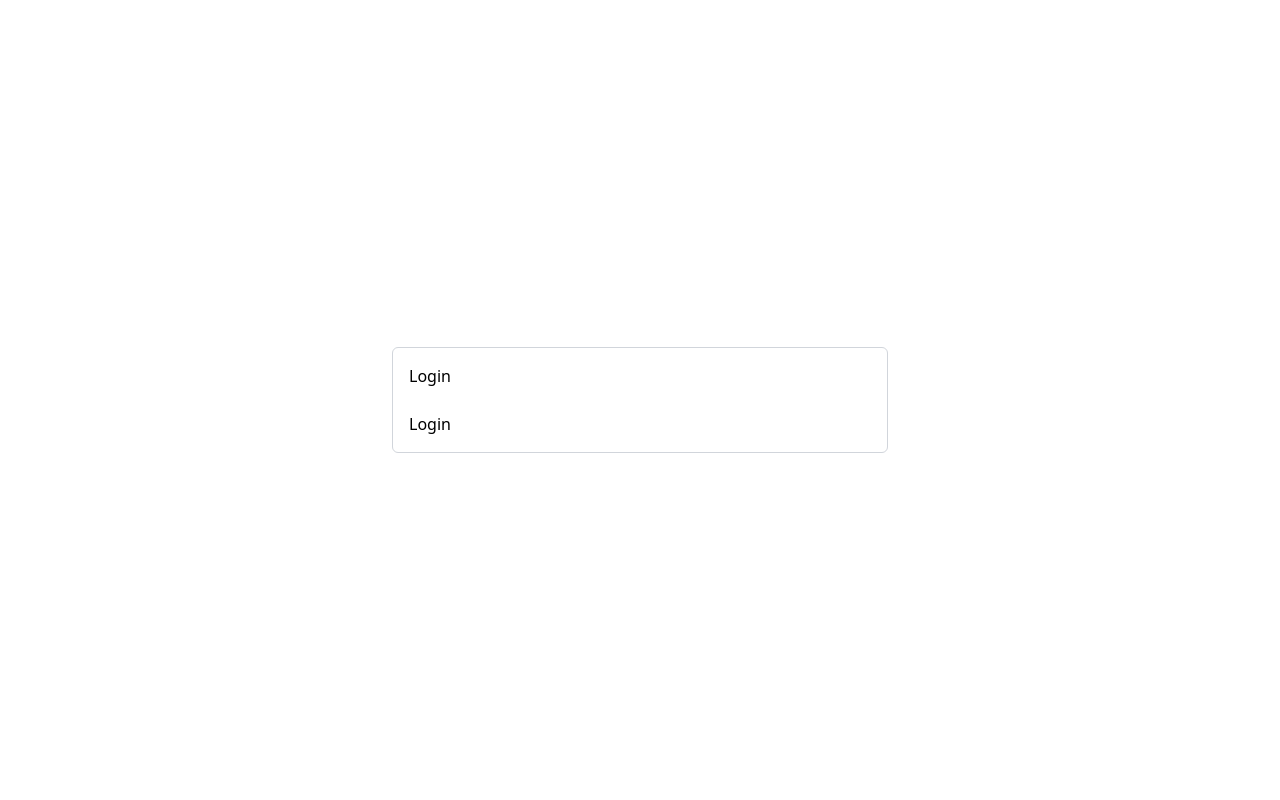
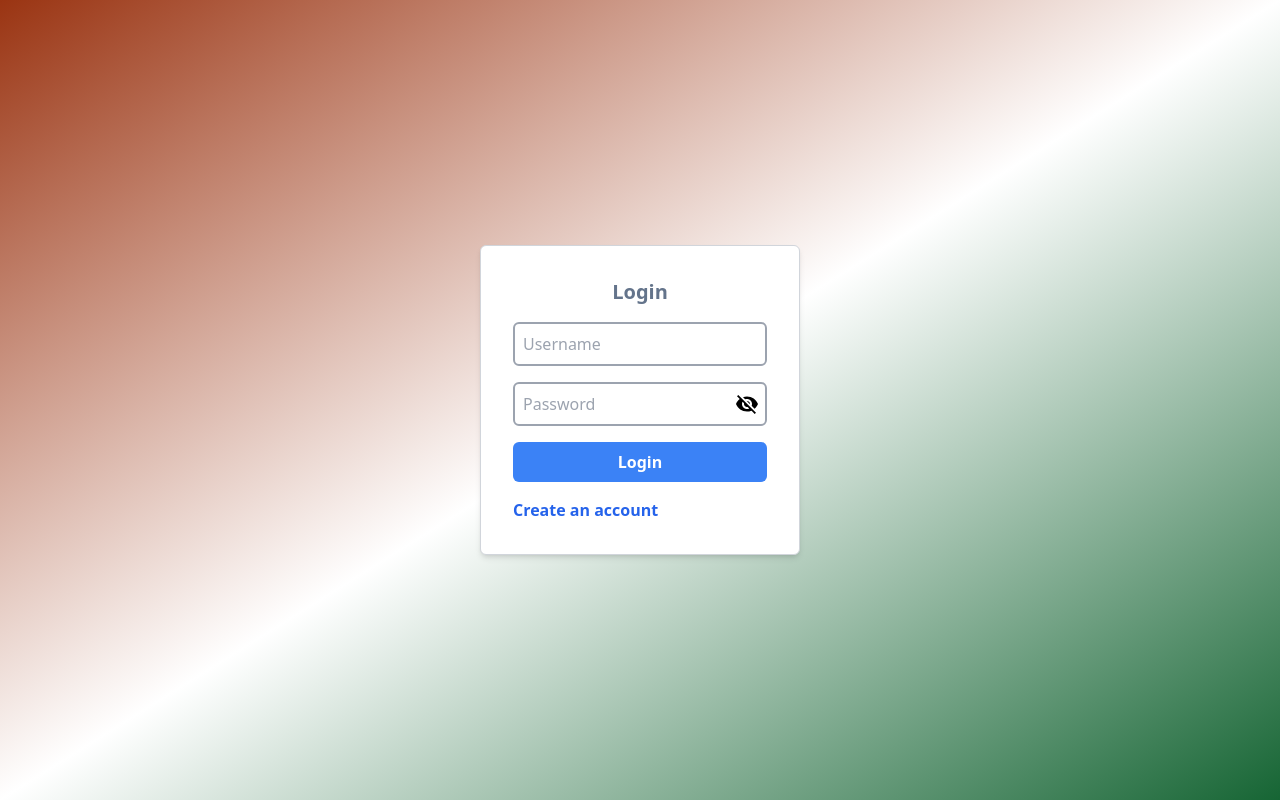
Before and after one commit to SethuVenkatesh/BillingSystem, a React app in the folder billing-frontend/: page / in a window 1280 px wide. Built offline with nearby package versions, Linux system fonts and the light colour scheme.

Commit message:
signup ui

```diff
--- a/billing-frontend/src/pages/authentication/LoginPage.js
+++ b/billing-frontend/src/pages/authentication/LoginPage.js
@@ -1,15 +1,37 @@
-import React from 'react'
+import React, { useState } from 'react'
+import VisibilityIcon from '@mui/icons-material/Visibility';
+import VisibilityOffIcon from '@mui/icons-material/VisibilityOff';
+import { useNavigate } from 'react-router-dom';
+const LoginPage = () => {
+  const [passwordShown,setPasswordShown] = useState('password')
+  const navigate = useNavigate()
+  const handlePassword=()=>{
+    const newInputType = passwordShown === 'text' ? 'password' : 'text';
+    setPasswordShown(newInputType);
+  }
 
-const LoginPage = () => {
+  const handleSignUp = () =>{
+    navigate('/signup')
+  }
+
+
   return (
-    <div className='flex items-center justify-center min-h-screen'>
-        <div className='p-4 border border-gray-300 rounded-md '>
-            <p>Login</p>
-            <input/>
-            <input/>
-            <div>Login</div>
-        </div>
-    </div>
+      <div className="flex items-center justify-center h-screen bg-gradient-to-br from-orange-800 via-white to-green-800">
+          <div className='p-8 border border-gray-300 rounded-md flex flex-col w-1/4 gap-4 z-10 bg-white shadow-md min-w-[300px]'>
+              <p className='text-center font-bold text-slate-500 text-xl '>Login</p>
+              <input type='' className='px-2 py-2 border-2 border-gray-400 rounded-md outline-none focus:border-sky-500	' placeholder='Username'/>
+              <div className='relative'>
+                <input type={`${passwordShown}`} className='w-full px-2 py-2 border-2 border-gray-400 rounded-md outline-none focus:border-sky-500	' placeholder='Password'/>
+                <span className='absolute right-2 top-2 cursor-pointer z-10' onClick={()=>handlePassword()}>
+                    {
+                      passwordShown=='text' ? <VisibilityIcon/> : <VisibilityOffIcon/>
+                    }
+                </span>
+              </div>
+              <div className='bg-blue-500 px-2 py-2 rounded-md font-bold text-white text-center'>Login</div>
+              <p className='text-blue-600 font-semibold cursor-pointer' onClick={()=>handleSignUp()}>Create an account</p>
+          </div>
+      </div>
   )
 }
 
--- a/billing-frontend/src/pages/authentication/SignUpPage.js
+++ b/billing-frontend/src/pages/authentication/SignUpPage.js
@@ -1,8 +1,38 @@
-import React from 'react'
+import React, { useState } from 'react'
+import VisibilityIcon from '@mui/icons-material/Visibility';
+import VisibilityOffIcon from '@mui/icons-material/VisibilityOff';
+import { useNavigate } from 'react-router-dom';
+const SignUpPage = () => {
+  const [passwordShown,setPasswordShown] = useState('password')
+  const navigate = useNavigate()
+  const handlePassword=()=>{
+    const newInputType = passwordShown === 'text' ? 'password' : 'text';
+    setPasswordShown(newInputType);
+  }
 
-const SignUpPage = () => {
+  const handleLogin=()=>{
+    navigate('/')
+  }
+
+
   return (
-    <div>SignUpPage</div>
+      <div className="flex items-center justify-center h-screen bg-gradient-to-br from-blue-800 via-white to-blue-800">
+          <div className='p-8 border border-gray-300 rounded-md flex flex-col w-1/4 gap-4 z-10 bg-white shadow-md min-w-[300px]'>
+              <p className='text-center font-bold text-slate-500 text-xl '>Sign Up</p>
+              <input type='' className='px-2 py-2 border-2 border-gray-400 rounded-md outline-none focus:border-sky-500	' placeholder='Username'/>
+              <div className='relative'>
+                <input type={`${passwordShown}`} className='w-full px-2 py-2 border-2 border-gray-400 rounded-md outline-none focus:border-sky-500	' placeholder='Password'/>
+                <span className='absolute right-2 top-2 cursor-pointer z-10' onClick={()=>handlePassword()}>
+                    {
+                      passwordShown=='text' ? <VisibilityIcon/> : <VisibilityOffIcon/>
+                    }
+                </span>
+              </div>
+              <div className='bg-blue-500 px-2 py-2 rounded-md font-bold text-white text-center'>Sign Up</div>
+              <p className='text-blue-600 font-semibold cursor-pointer' onClick={()=>handleLogin()}>Already have an account</p>
+
+          </div>
+      </div>
   )
 }
 
```
Also changed, not shown: billing-frontend/src/index.css (line endings or trailing spaces).
